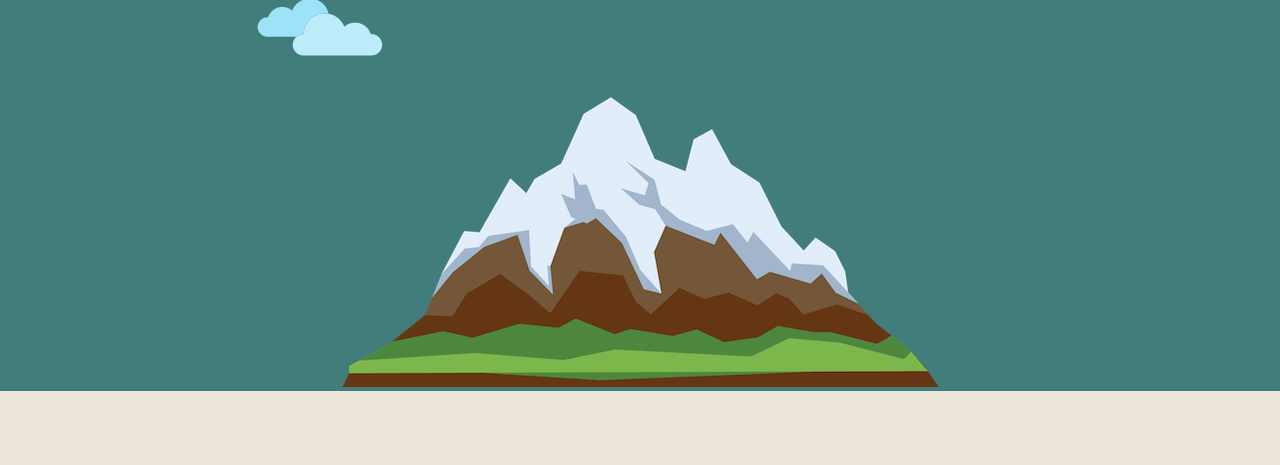
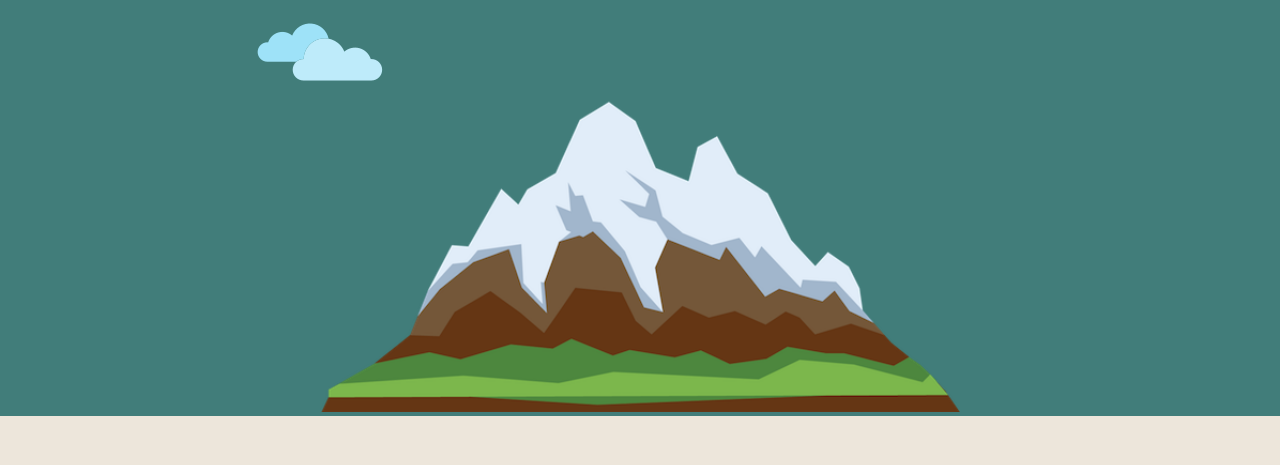
Before and after one commit to ngougain/rs, a plain HTML site: page index.html in a window 1280 px wide. Shown: the part 335-800 px from the top of the page. Drawn offline with Linux system fonts and the light colour scheme.

Commit message:
Update styles.css

```diff
--- a/css/styles.css
+++ b/css/styles.css
@@ -65,6 +65,9 @@ hr {
     position: absolute;
     right: 20%;
     top: 20px;
+}
+.top-mountain {
+    width: 50%;
 }
 .bottom-cloud {
     position: absolute;
```
